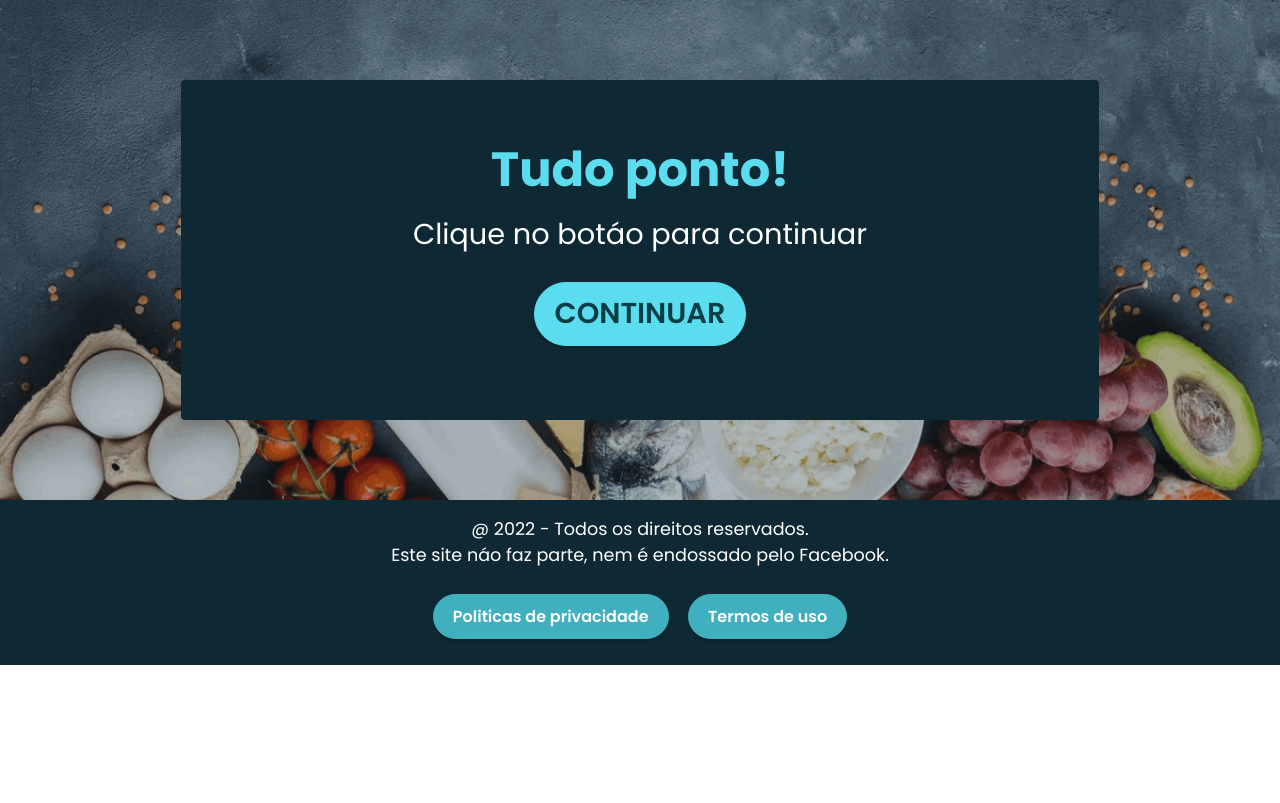
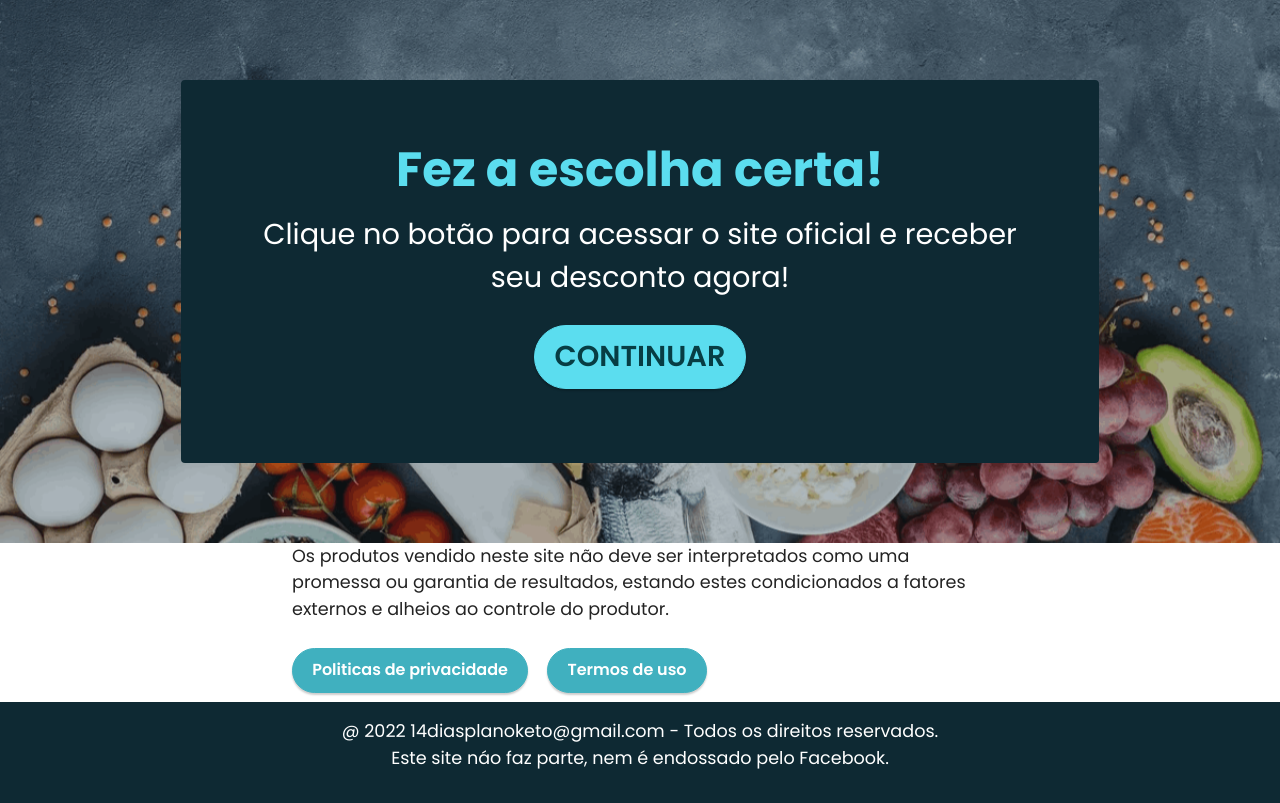
Before and after one commit to IAMDIX/14diasplanoketo.click, a plain HTML site: page Ps.html in a window 1280 px wide. Drawn offline with Linux system fonts and the light colour scheme.

Commit message:
Add files via upload

```diff
--- a/Ps.html
+++ b/Ps.html
@@ -23,7 +23,7 @@
   <link rel="preload" as="style" href="assets/mobirise/css/mbr-additional.css"><link rel="stylesheet" href="assets/mobirise/css/mbr-additional.css" type="text/css">
 
 
-   <!-- Meta Pixel Code -->
+  <!-- Meta Pixel Code -->
 <script>
 !function(f,b,e,v,n,t,s)
 {if(f.fbq)return;n=f.fbq=function(){n.callMethod?
@@ -56,8 +56,8 @@ src="https://www.facebook.com/tr?id=811267996690621&ev=AddToCart&noscript=1"
             <div class="card col-md-12 col-lg-10">
                 <div class="card-wrapper">
                     <div class="card-box align-left">
-                        <h4 class="card-title mbr-fonts-style mbr-white mb-3 display-2"><strong>Tudo ponto!</strong></h4>
-                        <p class="mbr-text mbr-fonts-style display-5">Clique no botáo para continuar</p>
+                        <h4 class="card-title mbr-fonts-style mbr-white mb-3 display-2"><strong>Fez a escolha certa!</strong></h4>
+                        <p class="mbr-text mbr-fonts-style display-5">Clique no botão para acessar o site oficial e receber seu desconto agora!</p>
                         <div class="mbr-section-btn mt-3"><a class="btn btn-primary display-5" href="https://14diasplanoketo.click" target="_blank">CONTINUAR</a></div>
                     </div>
                 </div>
@@ -66,32 +66,37 @@ src="https://www.facebook.com/tr?id=811267996690621&ev=AddToCart&noscript=1"
     </div>
 </section>
 
-<section data-bs-version="5.1" class="header2 cid-tgYrbcX3VU" id="header2-1h">
+<section data-bs-version="5.1" class="header2 cid-tiAr9uI5Xf" id="header2-20">
+
+    <div class="container-fluid">
+        <div class="row justify-content-center">
+            <div class="col-12 col-lg-7">
 
 
+                <p class="mbr-text mbr-fonts-style display-7">Os produtos vendido neste site não deve ser interpretados como uma promessa ou garantia de resultados, estando estes condicionados a fatores externos e alheios ao controle do produtor.&nbsp;</p>
+                <div class="mbr-section-btn mt-3"><a class="btn btn-success display-4" href="PolíticasDePrivacidade.html#header2-1e">Politicas de privacidade</a> <a class="btn btn-success display-4" href="TermosDeUso.html#header2-r">Termos de uso</a></div>
+            </div>
+        </div>
+    </div>
+</section>
 
-
-
+<section data-bs-version="5.1" class="header2 cid-tgYrbcX3VU" id="header2-1h">
 
     <div class="container-fluid">
         <div class="row justify-content-center">
             <div class="col-12 col-lg-8">
 
 
-                <p class="mbr-text mbr-fonts-style display-7">@ 2022 - Todos os direitos reservados.<br>Este site náo faz parte, nem é endossado pelo Facebook.</p>
-                <div class="mbr-section-btn mt-3"><a class="btn btn-success display-4" href="PolíticasDePrivacidade.html#header2-1e" target="_blank">Politicas de privacidade</a> <a class="btn btn-success display-4" href="TermosDeUso.html#header2-r" target="_blank">Termos de uso</a></div>
+                <p class="mbr-text mbr-fonts-style display-7">@ 2022 14diasplanoketo@gmail.com - Todos os direitos reservados.<br>Este site náo faz parte, nem é endossado pelo Facebook.</p>
+
             </div>
         </div>
     </div>
 
+
 </section><section><a href="https://mobiri.se"></a><a href="https://mobiri.se"></a></section><script src="assets/bootstrap/js/bootstrap.bundle.min.js"></script>  <script src="assets/parallax/jarallax.js"></script>  <script src="assets/smoothscroll/smooth-scroll.js"></script>  <script src="assets/ytplayer/index.js"></script>  <script src="assets/theme/js/script.js"></script>
-
-
 
  <div id="scrollToTop" class="scrollToTop mbr-arrow-up"><a style="text-align: center;"><i class="mbr-arrow-up-icon mbr-arrow-up-icon-cm cm-icon cm-icon-smallarrow-up"></i></a></div>
     <input name="animation" type="hidden">
-
-
-
   </body>
 </html>
```
